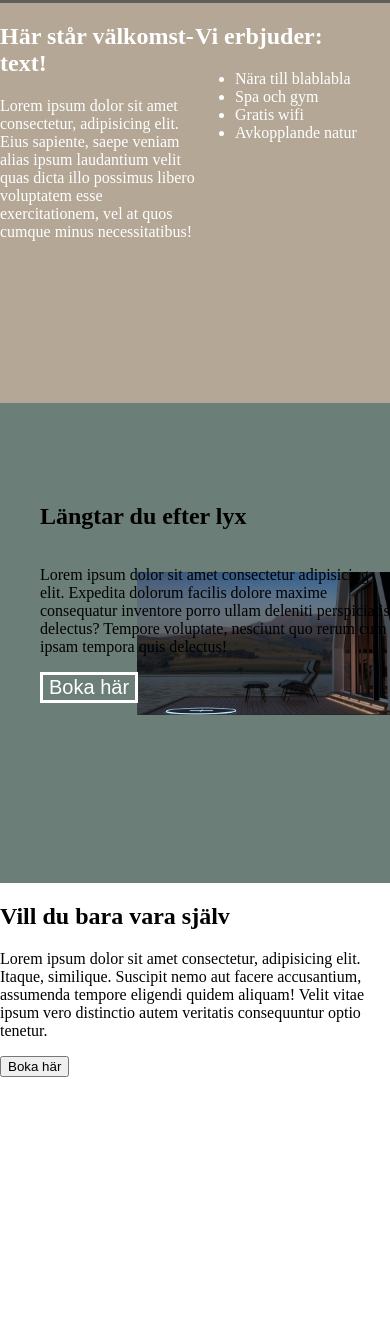
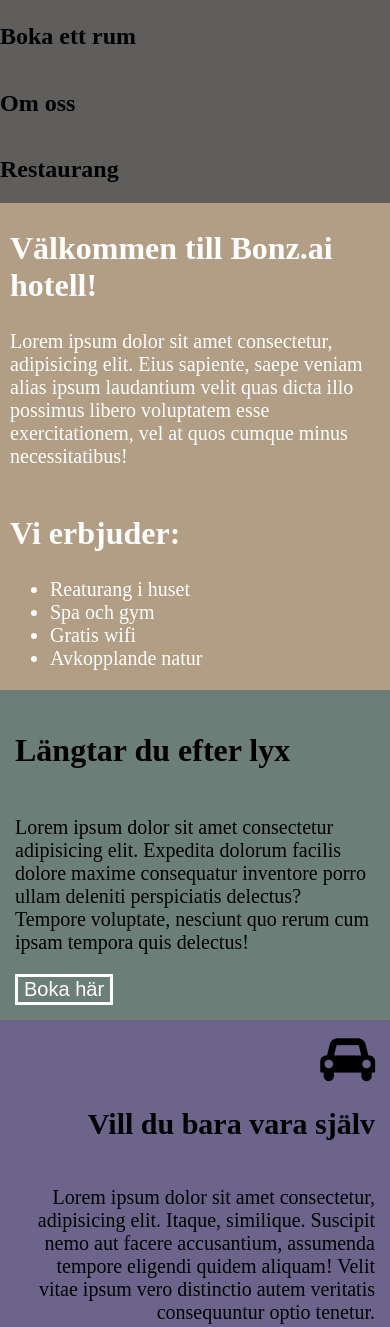
Before and after one commit to MarleneArvedahl/Examinationsuppgift-html-css, a plain HTML site: page index.html in a window 390 px wide. Shown: the part 624-1951 px from the top of the page. Before the commit the page ends 1701 px from the top, so only its background shows below. Drawn offline with Linux system fonts and the light colour scheme.

Commit message:
Added code
Gjort förstasidan responsiv

```diff
--- a/CSS/styles.css
+++ b/CSS/styles.css
@@ -15,7 +15,7 @@
 .welcome {
     background-image: url(../assets/photos/08-night.jpg);
     background-repeat: no-repeat;
-    background-size: 100%;
+    background-size: cover;
     min-height: 35rem;
     display: flex;
     justify-content: center;
@@ -29,14 +29,14 @@
 }
 
 .welcome__heading {
-    color: rgb(33, 155, 120);
+    color: rgb(240, 245, 244);
     font-size: 2rem;
     margin-top: auto;
 }
 
 .welcome__button {
     background-color: transparent;
-    color: rgb(33, 155, 120);
+    color: rgb(240, 245, 244);
     border: solid 3px;
     padding-top: 10px;
     padding-bottom: 10px;
@@ -44,6 +44,11 @@
     padding-right: 20px;
     font-size: 20px;
     margin-bottom: auto;
+}
+
+.welcome__button a {
+    color: #FFFFFF;
+    text-decoration: none;
 }
 
 .navigation {
@@ -56,32 +61,37 @@
     display: grid;
     grid-template-columns: repeat(6, 1fr);
     grid-auto-rows: auto;
-    background-color: rgb(180, 167, 149);
-    min-height: 25rem;
+    background-color: rgb(177, 158, 132);
 }
 
 .presentation {
-    grid-column: 1 / span 3;
+    grid-column: 1 / span 4;
+    padding: 30px;
 }
 
 .presentation__heading {
     color: #FFFFFF;
+    font-size: 2rem;
 }
 
 .presentation__text {
     color: #FFFFFF;
+    font-size: 20px;
 }
 
 .we-offer {
-    grid-column: 4 / span 3;
+    grid-column: 5 / span 2;
+    padding: 30px;
 }
 
 .we-offer__heading {
     color: #FFFFFF;
+    font-size: 2rem;
 }
 
 .we-offer__list {
     color: #FFFFFF;
+    font-size: 20px;
 }
 
 .luxury {
@@ -97,8 +107,14 @@
     padding-top: 80px;
 }
 
+.luxury__heading {
+    font-size: 2rem;
+}
+
 .luxury__text {
     max-width: 400px;
+    font-size: 20px;
+    text-shadow: 1px 1px 2px rgb(244, 241, 242);
 }
 
 .luxury__button {
@@ -108,3 +124,74 @@
     border: solid 3px;
     color: #FFFFFF;
 }
+
+.retreat {
+    background-color: rgb(108, 100, 139);
+    background-image: url(/assets/photos/03-night.jpg);
+    background-repeat: no-repeat;
+    background-size: 65%;
+    min-height: 30rem;
+    display: flex;
+    flex-direction: column;
+    background-position: left;
+    padding-right: 40px;
+    padding-top: 80px;
+    text-align: end;
+}
+
+.retreat__heading {
+    font-size: 30px;
+}
+
+.retreat__text {
+    max-width: 400px;
+    align-self: flex-end;
+    font-size: 20px;
+    text-align:right ;
+}
+
+.retreat__button {
+    font-size: 20px;
+    align-self: flex-start;
+    background-color: transparent;
+    border: solid 3px;
+    color: #FFFFFF;
+    align-self: flex-end;
+}
+
+@media screen and (max-width: 768px) {
+
+    .navigation {
+        flex-direction: column;
+    }
+
+    main {
+        grid-template-columns: 100%;
+    }
+
+    .presentation {
+        grid-column: 1/span 1;
+        padding: 0px 10px;
+    }
+
+    .we-offer {
+        grid-column: 1/ span 1;
+        padding: 0px 10px;
+    }
+
+    .luxury {
+    background-image: none;
+    padding: 15px;
+    min-height: 1rem;
+    }
+
+    .luxury__text {
+        text-shadow: none;
+    }
+
+    .retreat {
+        background-image: none;
+        padding: 15px;
+        min-height: 1rem;
+    }
+}
--- a/index.html
+++ b/index.html
@@ -6,14 +6,15 @@
     <meta name="viewport" content="width=device-width, initial-scale=1.0">
     <title>Document</title>
     <link rel="stylesheet" href="CSS/styles.css">
+    <link rel="stylesheet" href="https://cdnjs.cloudflare.com/ajax/libs/font-awesome/4.7.0/css/font-awesome.min.css">
 </head>
 
 <body>
     <div class="wrapper">
         <section class="welcome">
-            <img class="welcome__logga" src="assets/logo/bonz.ai-logo-color-landscape.png" alt="">
+            <img class="welcome__logga" src="assets/logo/bonz.ai-logo-white-landscape.png" alt="">
             <h1 class="welcome__heading">BONZ.AI HOTELL</h1>
-            <button class="welcome__button">Boka här</button>
+            <button class="welcome__button"><a href="boka.html">Boka här</a></button>
         </section>
 
         <nav class="navigation">
@@ -25,15 +26,15 @@
 
         <main>
             <section class="presentation">
-                <h1 class="presentation__heading">Här står välkomst-text!</h1>
+                <h2 class="presentation__heading">Välkommen till Bonz.ai hotell!</h2>
                 <p class="presentation__text">Lorem ipsum dolor sit amet consectetur, adipisicing elit. Eius sapiente,
                     saepe veniam alias ipsum laudantium velit quas dicta illo possimus libero voluptatem esse
                     exercitationem, vel at quos cumque minus necessitatibus!</p>
             </section>
             <section class="we-offer">
-                <h1 class="we-offer__heading">Vi erbjuder:</h1>
+                <h2 class="we-offer__heading">Vi erbjuder:</h2>
                 <ul class="we-offer__list">
-                    <li>Nära till blablabla</li>
+                    <li>Reaturang i huset</li>
                     <li>Spa och gym</li>
                     <li>Gratis wifi</li>
                     <li>Avkopplande natur</li>
@@ -41,7 +42,7 @@
             </section>
         </main>
         <section class="luxury">
-            <h1 class="luxury__heading">Längtar du efter lyx</h1>
+            <h2 class="luxury__heading">Längtar du efter lyx</h2>
             <p class="luxury__text">Lorem ipsum dolor sit amet consectetur adipisicing elit. Expedita dolorum facilis dolore maxime
                 consequatur inventore porro ullam deleniti perspiciatis delectus? Tempore voluptate, nesciunt quo rerum
                 cum ipsam tempora quis delectus!</p>
@@ -49,11 +50,12 @@
         </section>
 
         <section class="retreat">
-            <h1>Vill du bara vara själv</h1>
-            <p>Lorem ipsum dolor sit amet consectetur, adipisicing elit. Itaque, similique. Suscipit nemo aut facere
+            <i class="fa fa-car" style="font-size:48px;"></i>
+            <h2 class="retreat__heading">Vill du bara vara själv</h2>
+            <p class="retreat__text">Lorem ipsum dolor sit amet consectetur, adipisicing elit. Itaque, similique. Suscipit nemo aut facere
                 accusantium, assumenda tempore eligendi quidem aliquam! Velit vitae ipsum vero distinctio autem
                 veritatis consequuntur optio tenetur.</p>
-                <button>Boka här</button>
+                <button class="retreat__button">Boka här</button>
         </section>
 
     </div>
```
Also changed, not shown: boka.html (added, +11 -0 lines).
